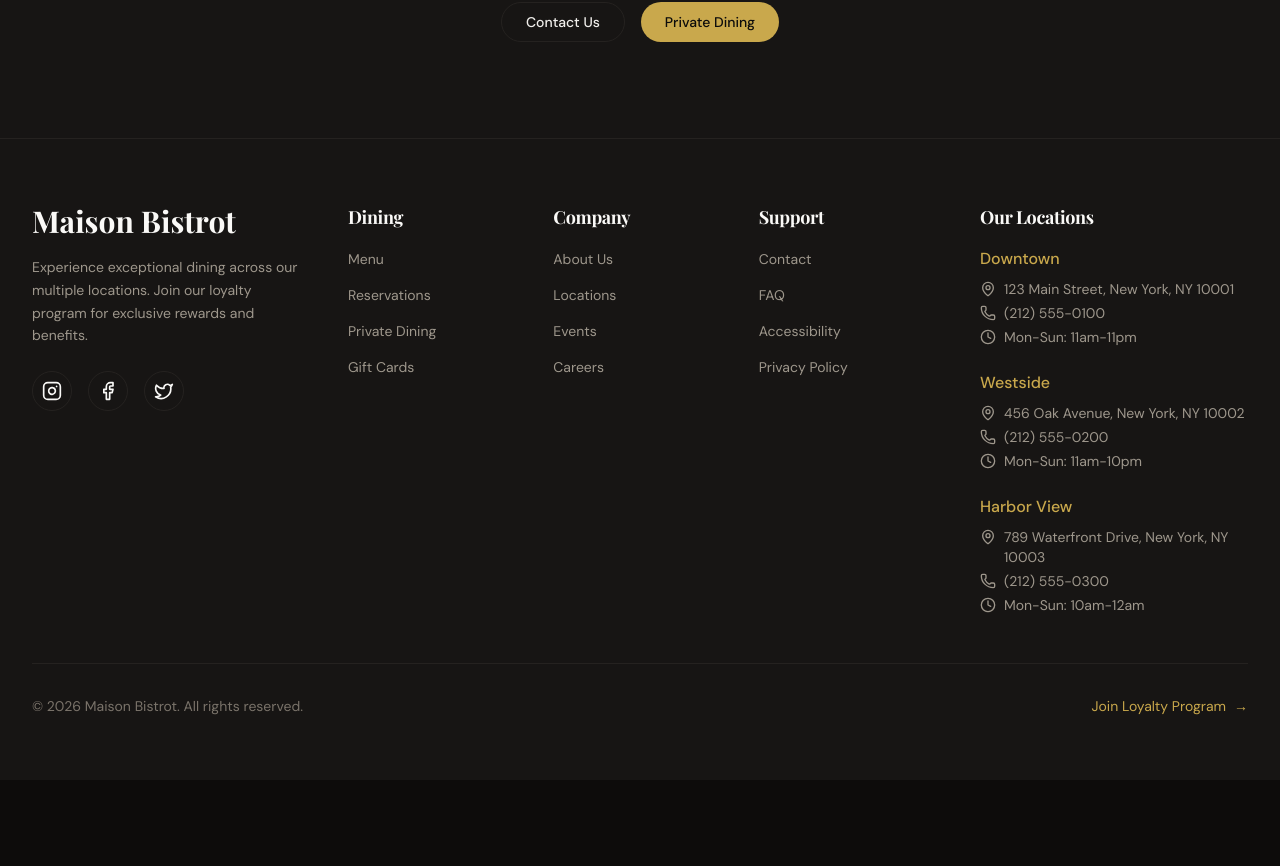
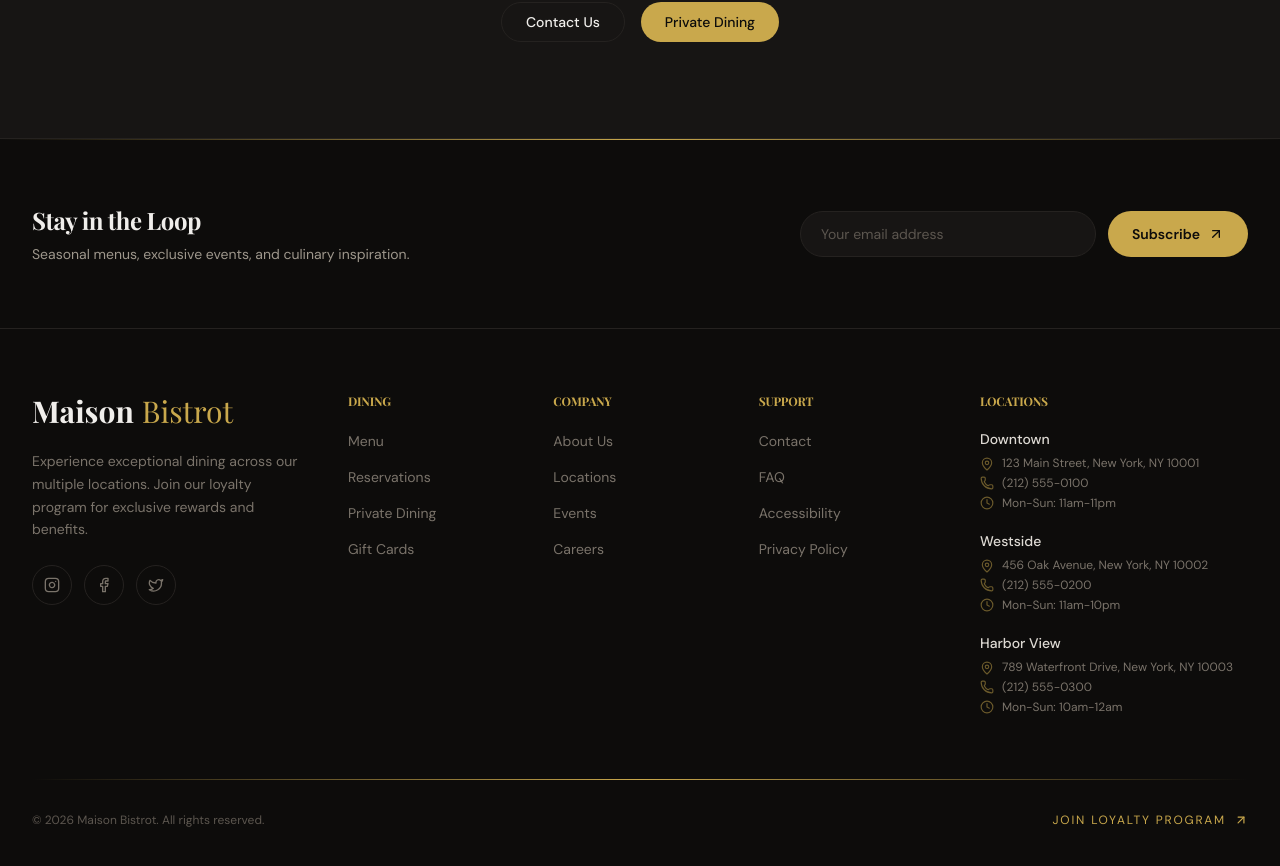
Before and after one commit to Kamkmgamer/5000-dollar-site, a Next.js app: page /locations in a window 1280 px wide. Shown: the part 2691-3557 px from the top of the page. Before the commit the page ends 3471 px from the top, so only its background shows below. Built offline with nearby package versions, Linux system fonts and the light colour scheme; no server answers.

Commit message:
feat(layout): update footer component

```diff
--- a/components/layout/Footer.tsx
+++ b/components/layout/Footer.tsx
@@ -1,7 +1,7 @@
 'use client';
 
 import Link from 'next/link';
-import { MapPin, Phone, Mail, Clock, Instagram, Facebook, Twitter } from 'lucide-react';
+import { MapPin, Phone, Mail, Clock, Instagram, Facebook, Twitter, ArrowUpRight } from 'lucide-react';
 
 const footerLinks = {
   dining: [
@@ -47,54 +47,82 @@ const locations = [
 
 export function Footer() {
   return (
-    <footer className="border-t border-[var(--border)] bg-[var(--neutral-900)] text-[var(--neutral-50)]">
+    <footer className="relative border-t border-[var(--accent-500)]/10 bg-[var(--neutral-950)]">
+      {/* Decorative top line */}
+      <div className="gold-line" />
+
+      {/* Newsletter Section */}
+      <div className="border-b border-[var(--neutral-800)]">
+        <div className="mx-auto flex max-w-7xl flex-col items-center justify-between gap-6 px-4 py-16 sm:px-6 md:flex-row lg:px-8">
+          <div>
+            <h3 className="font-[family-name:var(--font-display)] text-2xl font-bold text-[var(--neutral-100)]">
+              Stay in the Loop
+            </h3>
+            <p className="mt-2 text-sm text-[var(--neutral-400)]">
+              Seasonal menus, exclusive events, and culinary inspiration.
+            </p>
+          </div>
+          <div className="flex w-full max-w-md gap-3">
+            <input
+              type="email"
+              placeholder="Your email address"
+              className="flex-1 rounded-full border border-[var(--neutral-700)] bg-[var(--neutral-900)] px-5 py-3 text-sm text-[var(--neutral-200)] placeholder:text-[var(--neutral-600)] transition-all duration-300 focus:border-[var(--accent-500)]/40 focus:outline-none focus:ring-1 focus:ring-[var(--accent-500)]/20"
+            />
+            <button className="group flex items-center gap-2 rounded-full bg-[var(--accent-500)] px-6 py-3 text-sm font-semibold text-[var(--neutral-950)] transition-all duration-300 hover:bg-[var(--accent-400)] hover:shadow-[0_0_20px_rgba(201,168,76,0.2)]">
+              Subscribe
+              <ArrowUpRight className="h-4 w-4 transition-transform duration-300 group-hover:-translate-y-0.5 group-hover:translate-x-0.5" />
+            </button>
+          </div>
+        </div>
+      </div>
+
       <div className="mx-auto max-w-7xl px-4 py-16 sm:px-6 lg:px-8">
         <div className="grid gap-12 lg:grid-cols-4">
           {/* Brand */}
           <div className="lg:col-span-1">
-            <Link href="/" className="inline-block">
-              <span className="font-[family-name:var(--font-display)] text-3xl font-bold">
-                Maison Bistrot
+            <Link href="/" className="group inline-block">
+              <span className="font-[family-name:var(--font-display)] text-3xl font-bold text-[var(--neutral-100)] transition-colors duration-300 group-hover:text-[var(--accent-400)]">
+                Maison
+              </span>
+              <span className="ml-2 font-[family-name:var(--font-display)] text-3xl font-light text-[var(--accent-500)]">
+                Bistrot
               </span>
             </Link>
-            <p className="mt-4 text-sm leading-relaxed text-[var(--neutral-400)]">
+            <p className="mt-5 text-sm leading-relaxed text-[var(--neutral-500)]">
               Experience exceptional dining across our multiple locations.
               Join our loyalty program for exclusive rewards and benefits.
             </p>
-            <div className="mt-6 flex gap-4">
+            <div className="mt-6 flex gap-3">
+              {[
+                { icon: Instagram, label: 'Instagram' },
+                { icon: Facebook, label: 'Facebook' },
+                { icon: Twitter, label: 'Twitter' },
+              ].map((social) => (
                 <a
+                  key={social.label}
                   href="#"
-                className="flex h-10 w-10 items-center justify-center rounded-full border border-[var(--neutral-700)] transition-colors hover:border-[var(--accent-500)] hover:text-[var(--accent-500)]"
+                  aria-label={social.label}
+                  className="flex h-10 w-10 items-center justify-center rounded-full border border-[var(--neutral-800)] text-[var(--neutral-500)] transition-all duration-300 hover:border-[var(--accent-500)]/30 hover:text-[var(--accent-500)] hover:shadow-[0_0_15px_rgba(201,168,76,0.1)]"
                 >
-                <Instagram className="h-5 w-5" />
+                  <social.icon className="h-4 w-4" />
                 </a>
-              <a
-                href="#"
-                className="flex h-10 w-10 items-center justify-center rounded-full border border-[var(--neutral-700)] transition-colors hover:border-[var(--accent-500)] hover:text-[var(--accent-500)]"
-              >
-                <Facebook className="h-5 w-5" />
-              </a>
-              <a
-                href="#"
-                className="flex h-10 w-10 items-center justify-center rounded-full border border-[var(--neutral-700)] transition-colors hover:border-[var(--accent-500)] hover:text-[var(--accent-500)]"
-              >
-                <Twitter className="h-5 w-5" />
-              </a>
+              ))}
             </div>
           </div>
 
           {/* Links */}
           <div className="grid grid-cols-3 gap-8 lg:col-span-2">
-            <div>
-              <h3 className="font-[family-name:var(--font-display)] text-lg font-semibold">
-                Dining
-              </h3>
-              <ul className="mt-4 space-y-3">
-                {footerLinks.dining.map((link) => (
+            {Object.entries(footerLinks).map(([category, links]) => (
+              <div key={category}>
+                <h4 className="text-xs font-semibold uppercase tracking-[0.2em] text-[var(--accent-500)]">
+                  {category}
+                </h4>
+                <ul className="mt-5 space-y-3">
+                  {links.map((link) => (
                     <li key={link.href}>
                       <Link
                         href={link.href}
-                      className="text-sm text-[var(--neutral-400)] transition-colors hover:text-[var(--accent-500)]"
+                        className="text-sm text-[var(--neutral-500)] transition-colors duration-200 hover:text-[var(--neutral-200)]"
                       >
                         {link.label}
                       </Link>
@@ -102,64 +130,31 @@ export function Footer() {
                   ))}
                 </ul>
               </div>
-            <div>
-              <h3 className="font-[family-name:var(--font-display)] text-lg font-semibold">
-                Company
-              </h3>
-              <ul className="mt-4 space-y-3">
-                {footerLinks.company.map((link) => (
-                  <li key={link.href}>
-                    <Link
-                      href={link.href}
-                      className="text-sm text-[var(--neutral-400)] transition-colors hover:text-[var(--accent-500)]"
-                    >
-                      {link.label}
-                    </Link>
-                  </li>
             ))}
-              </ul>
-            </div>
-            <div>
-              <h3 className="font-[family-name:var(--font-display)] text-lg font-semibold">
-                Support
-              </h3>
-              <ul className="mt-4 space-y-3">
-                {footerLinks.support.map((link) => (
-                  <li key={link.href}>
-                    <Link
-                      href={link.href}
-                      className="text-sm text-[var(--neutral-400)] transition-colors hover:text-[var(--accent-500)]"
-                    >
-                      {link.label}
-                    </Link>
-                  </li>
-                ))}
-              </ul>
-            </div>
           </div>
 
           {/* Locations */}
           <div className="lg:col-span-1">
-            <h3 className="font-[family-name:var(--font-display)] text-lg font-semibold">
-              Our Locations
-            </h3>
-            <div className="mt-4 space-y-6">
+            <h4 className="text-xs font-semibold uppercase tracking-[0.2em] text-[var(--accent-500)]">
+              Locations
+            </h4>
+            <div className="mt-5 space-y-5">
               {locations.map((location) => (
-                <div key={location.name} className="space-y-2">
-                  <p className="font-medium text-[var(--accent-500)]">
+                <div key={location.name} className="space-y-1.5">
+                  <p className="text-sm font-medium text-[var(--neutral-200)]">
                     {location.name}
                   </p>
-                  <div className="space-y-1 text-sm text-[var(--neutral-400)]">
+                  <div className="space-y-1 text-xs text-[var(--neutral-500)]">
                     <p className="flex items-start gap-2">
-                      <MapPin className="mt-0.5 h-4 w-4 shrink-0" />
+                      <MapPin className="mt-0.5 h-3.5 w-3.5 shrink-0 text-[var(--accent-500)]/50" />
                       {location.address}
                     </p>
                     <p className="flex items-center gap-2">
-                      <Phone className="h-4 w-4" />
+                      <Phone className="h-3.5 w-3.5 text-[var(--accent-500)]/50" />
                       {location.phone}
                     </p>
                     <p className="flex items-center gap-2">
-                      <Clock className="h-4 w-4" />
+                      <Clock className="h-3.5 w-3.5 text-[var(--accent-500)]/50" />
                       {location.hours}
                     </p>
                   </div>
@@ -170,19 +165,18 @@ export function Footer() {
         </div>
 
         {/* Bottom */}
-        <div className="mt-12 flex flex-col items-center justify-between gap-4 border-t border-[var(--neutral-800)] pt-8 sm:flex-row">
-          <p className="text-sm text-[var(--neutral-500)]">
+        <div className="mt-16 gold-line" />
+        <div className="mt-8 flex flex-col items-center justify-between gap-4 sm:flex-row">
+          <p className="text-xs text-[var(--neutral-600)]">
             © {new Date().getFullYear()} Maison Bistrot. All rights reserved.
           </p>
-          <div className="flex items-center gap-6">
           <Link
             href="/loyalty"
-              className="flex items-center gap-2 text-sm text-[var(--accent-500)] transition-colors hover:text-[var(--accent-400)]"
+            className="group flex items-center gap-2 text-sm text-[var(--accent-500)] transition-colors duration-300 hover:text-[var(--accent-400)]"
           >
-              <span>Join Loyalty Program</span>
-              <span>→</span>
+            <span className="text-xs uppercase tracking-[0.15em]">Join Loyalty Program</span>
+            <ArrowUpRight className="h-3.5 w-3.5 transition-transform duration-300 group-hover:-translate-y-0.5 group-hover:translate-x-0.5" />
           </Link>
-          </div>
         </div>
       </div>
     </footer>
```
Lines whose indentation alone changed are shown as unchanged.
